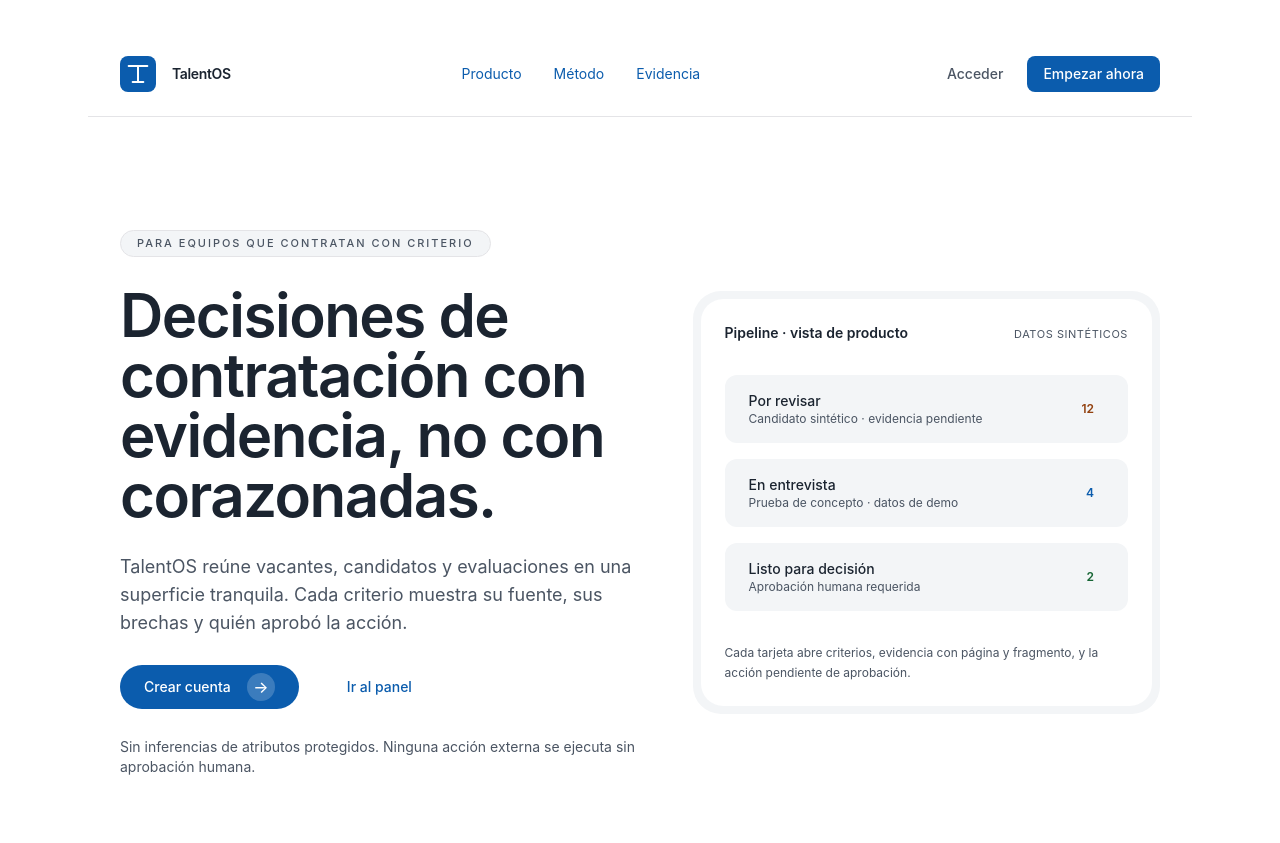
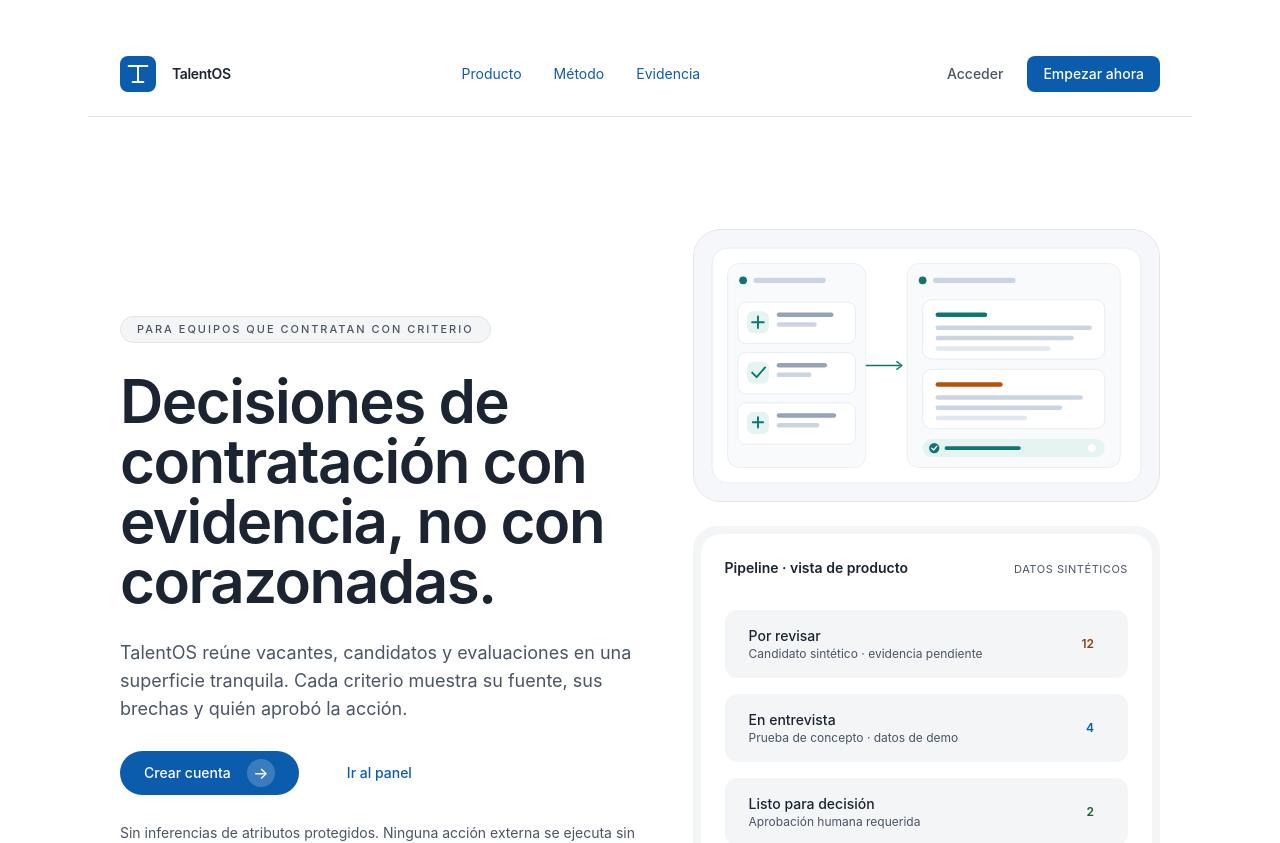
Before and after one commit to NachoLedesma33/talentOS, a Next.js app in the folder apps/web/: page / in a window 1280 px wide. Shown: the top 843 px of the page. Built offline with nearby package versions, Linux system fonts and the light colour scheme.

Commit message:
feat(web): add original hero illustration

```diff
--- a/apps/web/src/app/page.tsx
+++ b/apps/web/src/app/page.tsx
@@ -1,3 +1,4 @@
+import Image from "next/image";
 import Link from "next/link";
 import { Button } from "../components/ui/shadcn/button";
 import { Card } from "../components/ui/shadcn/card";
@@ -154,8 +155,17 @@ export default function Home() {
             </p>
           </div>
 
-          <div className="rounded-[1.75rem] bg-surface-muted p-2">
-            <div className="rounded-[1.4rem] bg-surface p-5 sm:p-6">
+          <div className="space-y-4">
+            <Image
+              src="/hero-talentos.svg"
+              alt="Ilustración original: etapas de selección conectadas con evidencia y aprobación humana."
+              width={720}
+              height={420}
+              className="h-auto w-full rounded-[1.75rem] border border-border-subtle bg-surface-muted"
+              priority
+            />
+            <div className="rounded-[1.5rem] bg-surface-muted p-2">
+              <div className="rounded-[1.25rem] bg-surface p-5 sm:p-6">
                 <div className="mb-5 flex items-baseline justify-between gap-3">
                   <h2 className="text-sm font-semibold text-text">Pipeline · vista de producto</h2>
                   <span className="text-[11px] uppercase tracking-wider text-text-muted">
@@ -182,6 +192,7 @@ export default function Home() {
                   Cada tarjeta abre criterios, evidencia con página y fragmento, y la acción
                   pendiente de aprobación.
                 </p>
+              </div>
             </div>
           </div>
         </section>
```
Also changed, not shown: apps/web/public/hero-talentos.svg (added). Lines whose indentation alone changed are shown as unchanged.
